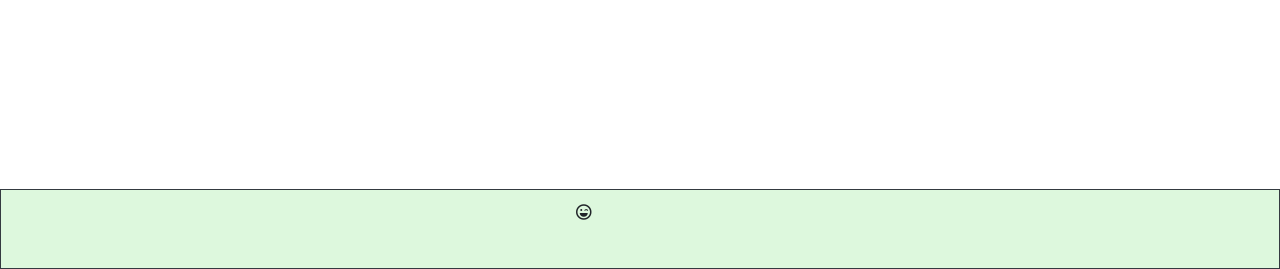
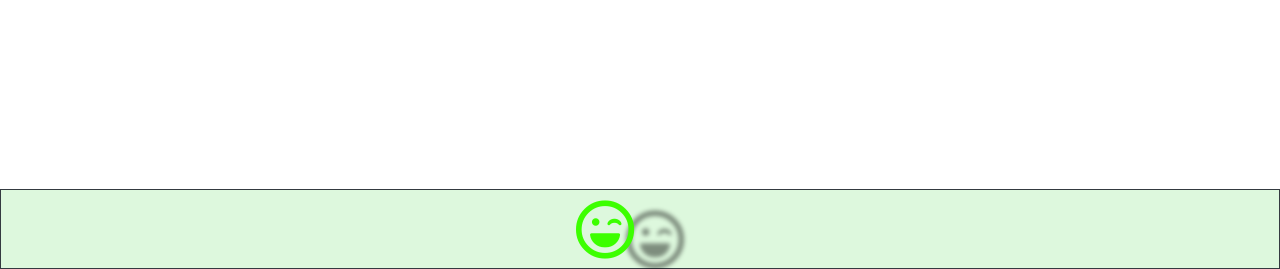
Before and after one commit to oliveiramiro2/TreinamentoWeb, a Django app: page / in a window 1280 px wide. Shown: the part 531-800 px from the top of the page. Run offline with Django 3.2, Linux system fonts and the light colour scheme; some libraries are stand-ins or nearby versions.

Commit message:
config interface

```diff
--- a/configToDo/ToDo/static/css/styles.css
+++ b/configToDo/ToDo/static/css/styles.css
@@ -7,7 +7,7 @@
     display: inline-block;
     margin: 0.8% 45%;
     height: 20px;
-}git
+}
 
 .logo_rodape {
     font-size: 60px;
--- a/configToDo/ToDo/templates/base.html
+++ b/configToDo/ToDo/templates/base.html
@@ -58,7 +58,7 @@
 
         <!--rodape da pagina-->
         <footer class="border border-dark">
-            <article class="rodape"><i class="far fa-laugh-wink"></i></article>
+            <article class="rodape"><i class="far fa-laugh-wink logo_rodape"></i></article>
         </footer>
     </div>
 
```
